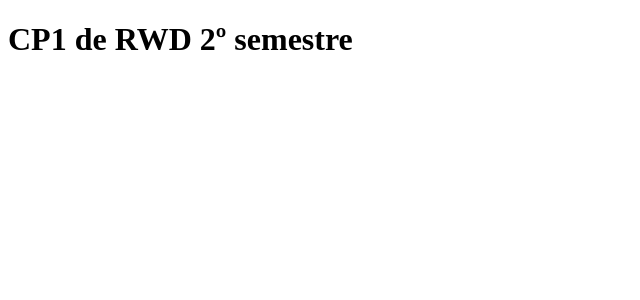
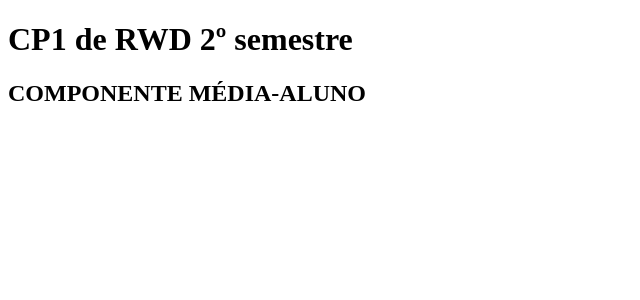
Before and after one commit to 1TDSS-2022/resolucao-cp1-2sem-react-spa, a React (Create React App) app in the folder rm94141/cp1/: page / in a window 1280 px wide. Shown: the top 300 px of the page, without its empty margins (0-640 px from the left). Built offline with nearby package versions, Linux system fonts and the light colour scheme.

Commit message:
Questão 3 - props criadas em MediaAluno

```diff
--- a/rm94141/cp1/src/App.jsx
+++ b/rm94141/cp1/src/App.jsx
@@ -1,5 +1,6 @@
 import React from 'react'
 import { useState } from 'react'
+import MediaAluno from './components/mediaAluno/MediaAluno'
 
 export default function App() {
 
@@ -16,6 +17,12 @@ export default function App() {
     return (
         <>
             <h1>CP1 de RWD 2º semestre</h1>
+            <MediaAluno
+                aluno={aluno}
+                nota1={nota1}
+                nota2={nota2}
+                nota3={nota3}
+            />
         </>
     )
 }
--- /dev/null
+++ b/rm94141/cp1/src/components/mediaAluno/MediaAluno.jsx
@@ -0,0 +1,9 @@
+import React from "react"
+
+export default function MediaAluno(props) {
+    return (
+        <div>
+            <h2>COMPONENTE MÉDIA-ALUNO</h2>
+        </div>
+    )
+}
```
